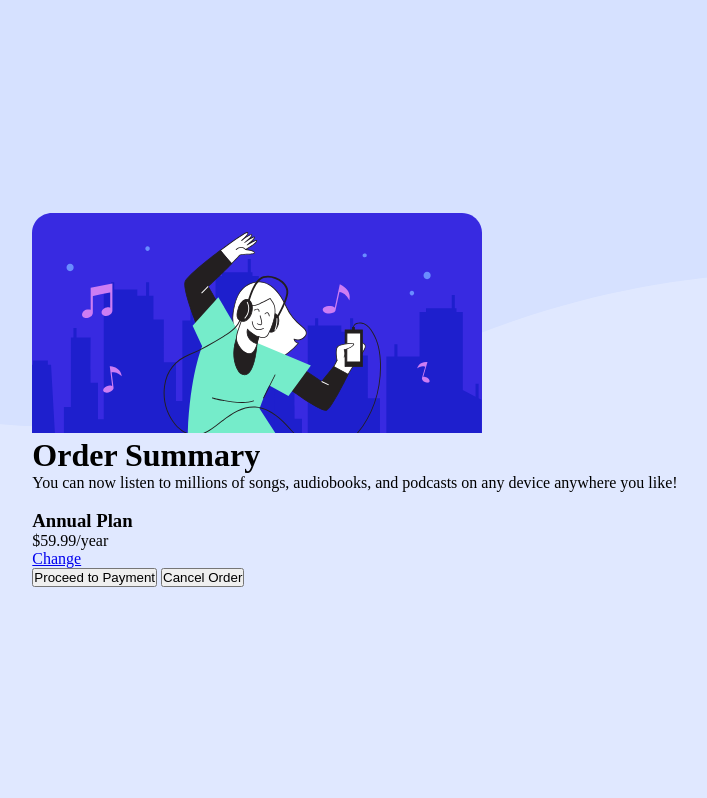
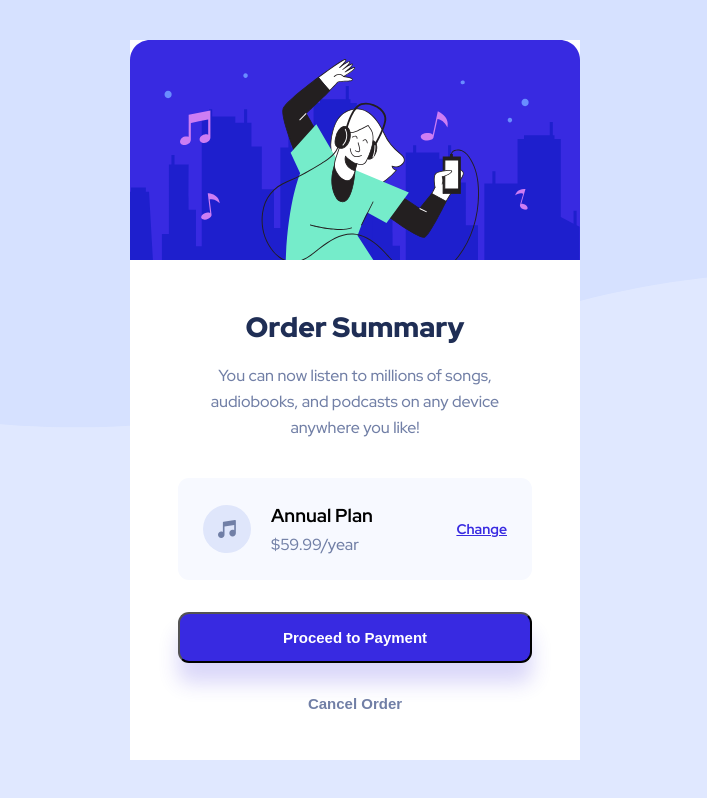
Before and after one commit to bariskahraman34/order-summary-component, a plain HTML site: page index.html in a window 1280 px wide. Shown: the whole page, without its empty margins (285-992 px from the left). Drawn offline with Linux system fonts and the light colour scheme.

Commit message:
Css işlemleri tamamlandı. Css işlemlerinde nesting kullanıldı.

```diff
--- a/assets/css/style.css
+++ b/assets/css/style.css
@@ -14,4 +14,86 @@ body{
     height: 100vh;
     justify-content: center;
     align-items: center;
+    font-family: 'Red Hat Display', sans-serif;
 }
+
+.card-container{
+    display: flex;
+    flex-direction: column;
+    width: 450px;
+    background-color: #FFFFFF;
+}
+.content-container{
+    display: flex;
+    flex-direction: column;
+    text-align: center;
+    padding: 48px;
+
+    .title{
+        color: #1F2E55;
+        font-size: 28px;
+        font-weight: 900;
+    }
+
+    .content{
+        color: #717FA6;
+        font-size: 16px;
+        font-weight: 500;
+        line-height: 26px;
+        padding: 17px;
+    }
+
+    .plan-container{
+        margin-top: 20px;
+        border-radius: 11px;
+        background: #F7F9FF;
+        padding: 25px;
+        margin-bottom: 32px;
+        display: flex;
+        align-items: center;
+        justify-content: space-between;
+
+        .plan-type-container{
+            margin-left: 20px;
+            display: flex;
+            flex-direction: column;
+            text-align:left;
+            gap:6px;
+
+            .plan-price{
+                color: #717FA6;
+                font-weight: 500;
+            }
+        }
+
+        .plan-container-left{
+            display: flex;
+            align-items: center;
+        }
+
+        a{
+            color: #382AE1;
+            font-size: 14px;
+            font-weight: 700;
+        }
+    }
+}
+
+.continue-payment{
+    border-radius: 11px;
+    background: #382AE1;
+    box-shadow: 0px 20px 20px 0px rgba(56, 42, 225, 0.19);
+    padding: 15px 102px;
+    color: #FFF;
+    font-size: 15px;
+    font-weight: 900;
+    margin-bottom: 32px;
+}
+
+.cancel-payment{
+    color: #717FA6;
+    font-size: 15px;
+    font-weight: 900;
+    border: none;
+    background-color: transparent;
+}
--- a/index.html
+++ b/index.html
@@ -10,22 +10,26 @@
 <body>
     <div class="card-container">
         <img src="assets/img/card-bg.svg" alt="">
+        <div class="content-container">
             <h1 class="title">Order Summary</h1>
             <p class="content">
                 You can now listen to millions of songs, audiobooks, and podcasts on any device anywhere you like!
             </p>
             <div class="plan-container">
-            <img src="" alt="" class="icon">
+                <div class="plan-container-left">
+                    <img src="assets/img/music-icon.svg" alt="" class="icon">
                     <div class="plan-type-container">
                         <h3 class="plan-type">Annual Plan</h3>
                         <span class="plan-price">
                             $59.99/year
                         </span>
                     </div>
+                </div>
                 <a class="change-plan" href="#">Change</a>
             </div>
             <button class="continue-payment">Proceed to Payment</button>
             <button class="cancel-payment">Cancel Order</button>
         </div>
+    </div>
 </body>
 </html>
```
Also changed, not shown: assets/img/music-icon.svg (added). Lines whose indentation alone changed are shown as unchanged.
